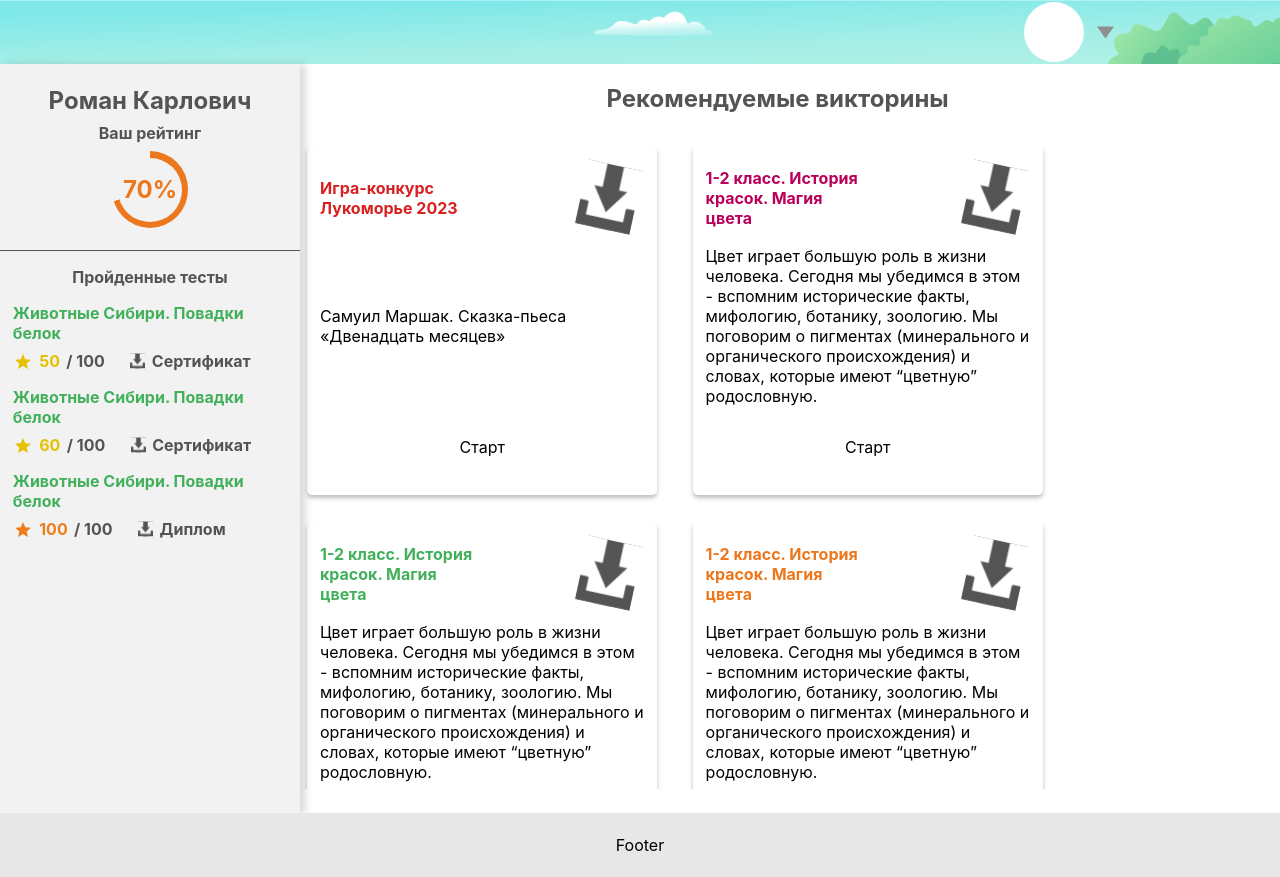
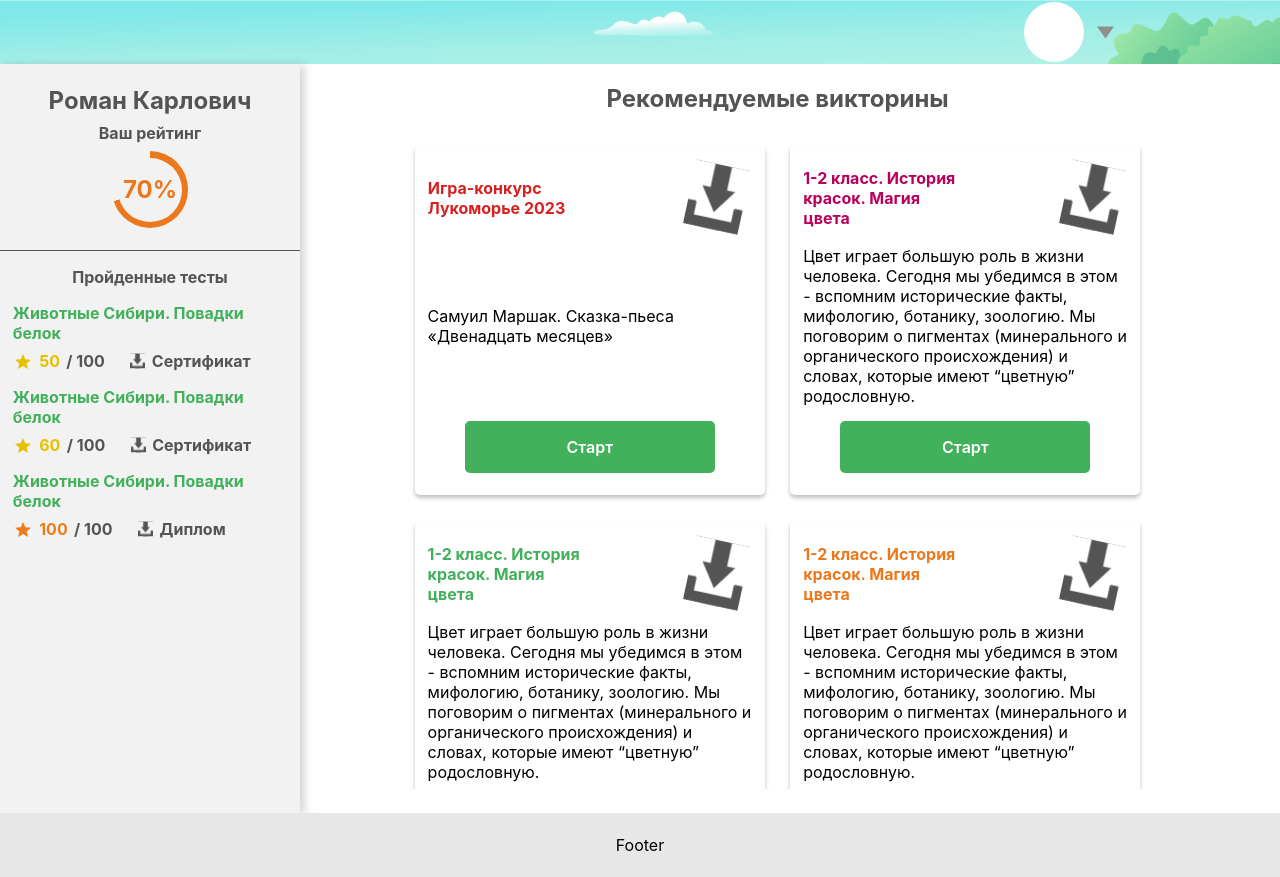
Before and after one commit to NISONovosibirsk/lukomorye-client, a Next.js app: page /user in a window 1280 px wide. Built offline with nearby package versions, Linux system fonts and the light colour scheme.

Commit message:
feat: delet animation fixed; uuids generation for new students added

```diff
--- a/package.json
+++ b/package.json
@@ -11,6 +11,7 @@
   "dependencies": {
     "@reduxjs/toolkit": "^1.8.5",
     "@types/react-transition-group": "^4.4.5",
+    "@types/uuid": "^8.3.4",
     "axios": "^0.27.2",
     "next": "12.2.5",
     "react": "18.2.0",
@@ -18,7 +19,8 @@
     "react-hook-form": "^7.35.0",
     "react-redux": "^8.0.2",
     "react-transition-group": "^4.4.5",
-    "sass": "^1.54.5"
+    "sass": "^1.54.5",
+    "uuid": "^9.0.0"
   },
   "devDependencies": {
     "@svgr/webpack": "^6.3.1",
--- a/public/quizMock.json
+++ b/public/quizMock.json
@@ -72,13 +72,53 @@
         }
     ],
     "students": [
-        { "name": "Кирилл Иванов", "grade": "1А", "score": 55 },
-        { "name": "Юлия Петрова", "grade": "3В", "score": 78 },
-        { "name": "Ирина Федурина", "grade": "2Б", "score": 81 },
-        { "name": "Иван Чащин", "grade": "3А", "score": 22 },
-        { "name": "Дарья Кидаева", "grade": "2В", "score": 99 },
-        { "name": "Дмитрий Варнавский", "grade": "3Б", "score": 11 },
-        { "name": "Лидия Иванова", "grade": "1Б", "score": 33 },
-        { "name": "Пётр Бочкин", "grade": "3А", "score": 56 }
+        {
+            "name": "Кирилл Иванов",
+            "grade": "1А",
+            "score": 55,
+            "id": "a8694eba-ad18-4a23-91e5-3eadd91c7197"
+        },
+        {
+            "name": "Юлия Петрова",
+            "grade": "3В",
+            "score": 78,
+            "id": "a19083bb-3cb3-46e4-b85d-4ce5552eabcf"
+        },
+        {
+            "name": "Ирина Федурина",
+            "grade": "2Б",
+            "score": 81,
+            "id": "91b9ba41-045c-471f-b489-f987be27bba4"
+        },
+        {
+            "name": "Иван Чащин",
+            "grade": "3А",
+            "score": 22,
+            "id": "ed55e100-d90d-4b03-b742-3b1bb88f36ac"
+        },
+        {
+            "name": "Дарья Кидаева",
+            "grade": "2В",
+            "score": 99,
+            "id": "d3714828-89a2-4c78-b5a2-d7cb710a0df8"
+        },
+        {
+            "name": "Дмитрий Варнавский",
+            "grade": "3Б",
+            "score": 11,
+            "id": "8aa370ba-844f-439c-8dee-a6953b15b6d6"
+        },
+        {
+            "name": "Лидия Иванова",
+            "grade": "1Б",
+            "score": 33,
+            "id": "5bfc0680-a3c0-442b-a1ed-1884b971aec4"
+        },
+        {
+            "name": "Пётр Бочкин",
+            "grade": "3А",
+            "score": 56,
+            "id": "a8017c1f-10ee-4a9b-b94d-deecbfac5615"
+        }
     ]
 }
--- a/src/components/Profile/TeacherForm/TeacherForm.tsx
+++ b/src/components/Profile/TeacherForm/TeacherForm.tsx
@@ -4,6 +4,7 @@ import { StudentItem, Button } from '../../';
 import styles from './TeacherForm.module.scss';
 import { studentSlice } from '../../../store/reducers/studentReducer';
 import { TransitionGroup, CSSTransition } from 'react-transition-group';
+import { v4 as uuidv4 } from 'uuid';
 
 const TeacherForm: React.FC = () => {
     const { studentList, error } = useAppSelector(
@@ -13,7 +14,7 @@ const TeacherForm: React.FC = () => {
     const dispatch = useAppDispatch();
 
     const handleAdd = () => {
-        !error && dispatch(addStudent({ name: '', grade: '1A', score: 0 }));
+        !error && dispatch(addStudent({ name: '', grade: '1A', score: 0, id: uuidv4() }));
     };
 
     return (
@@ -36,7 +37,7 @@ const TeacherForm: React.FC = () => {
                 <TransitionGroup className={styles.studentsForm}>
                     {studentList.map((student, index) => (
                         <CSSTransition
-                            key={index}
+                            key={student.id}
                             timeout={200}
                             classNames={{
                                 exitActive: styles.exitActive,
--- a/src/components/User/QuizCard/QuizCard.module.scss
+++ b/src/components/User/QuizCard/QuizCard.module.scss
@@ -38,3 +38,26 @@
         justify-self: end;
     }
 }
+
+.button {
+    border-radius: 5px;
+    font-weight: 600;
+    font-size: 1em;
+    cursor: pointer;
+    user-select: none;
+    background: #43b05c;
+    width: 250px;
+    height: 80%;
+    display: flex;
+    justify-content: center;
+    align-items: center;
+    color: white;
+
+    &:hover {
+        filter: drop-shadow(0px 3px 4px rgba(0, 0, 0, 0.25));
+    }
+
+    &:active {
+        filter: none;
+    }
+}
--- a/src/components/User/QuizCard/QuizCard.tsx
+++ b/src/components/User/QuizCard/QuizCard.tsx
@@ -7,7 +7,7 @@ import Button from '../../common/Button/Button';
 import styles from './QuizCard.module.scss';
 
 interface Props {
-    quiz: { name: string; theme: string, id: number };
+    quiz: { name: string; theme: string; id: number };
 }
 
 const QuizCard: React.FC<Props> = ({ quiz }) => {
@@ -50,12 +50,16 @@ const QuizCard: React.FC<Props> = ({ quiz }) => {
             {/* <Link href={`/quiz/${quiz.id}`}>
                 <a>Start</a>
             </Link> */}
-            <Link href={{
-              pathname: '/quiz/[slug]',
-              query: {slug: quiz.id}
-            }}>
-              Старт
-            </Link>
+            <div className={styles.button}>
+                <Link
+                    href={{
+                        pathname: '/quiz/[slug]',
+                        query: { slug: quiz.id },
+                    }}
+                >
+                    Старт
+                </Link>
+            </div>
         </li>
     );
 };
--- a/src/pages/user/index.module.scss
+++ b/src/pages/user/index.module.scss
@@ -3,13 +3,13 @@
     row-gap: 2.5vh;
 
     ul {
+        justify-content: center;
         overflow-y: auto;
         height: 82vh;
         display: grid;
-        grid-template-columns: repeat(auto-fit, 360px);
+        grid-template-columns: repeat(auto-fill, minmax(350px, max-content));
         gap: 2vw;
         padding: {
-            left: 1vw;
             top: 1.5vh;
         }
     }
--- a/src/types/profileTypes.ts
+++ b/src/types/profileTypes.ts
@@ -2,4 +2,5 @@ export interface Student {
     name: string;
     grade: string;
     score: number | string;
+    id: string;
 }
```
Also changed, not shown: 1 other file (tests, documents, lock files or other folders).
